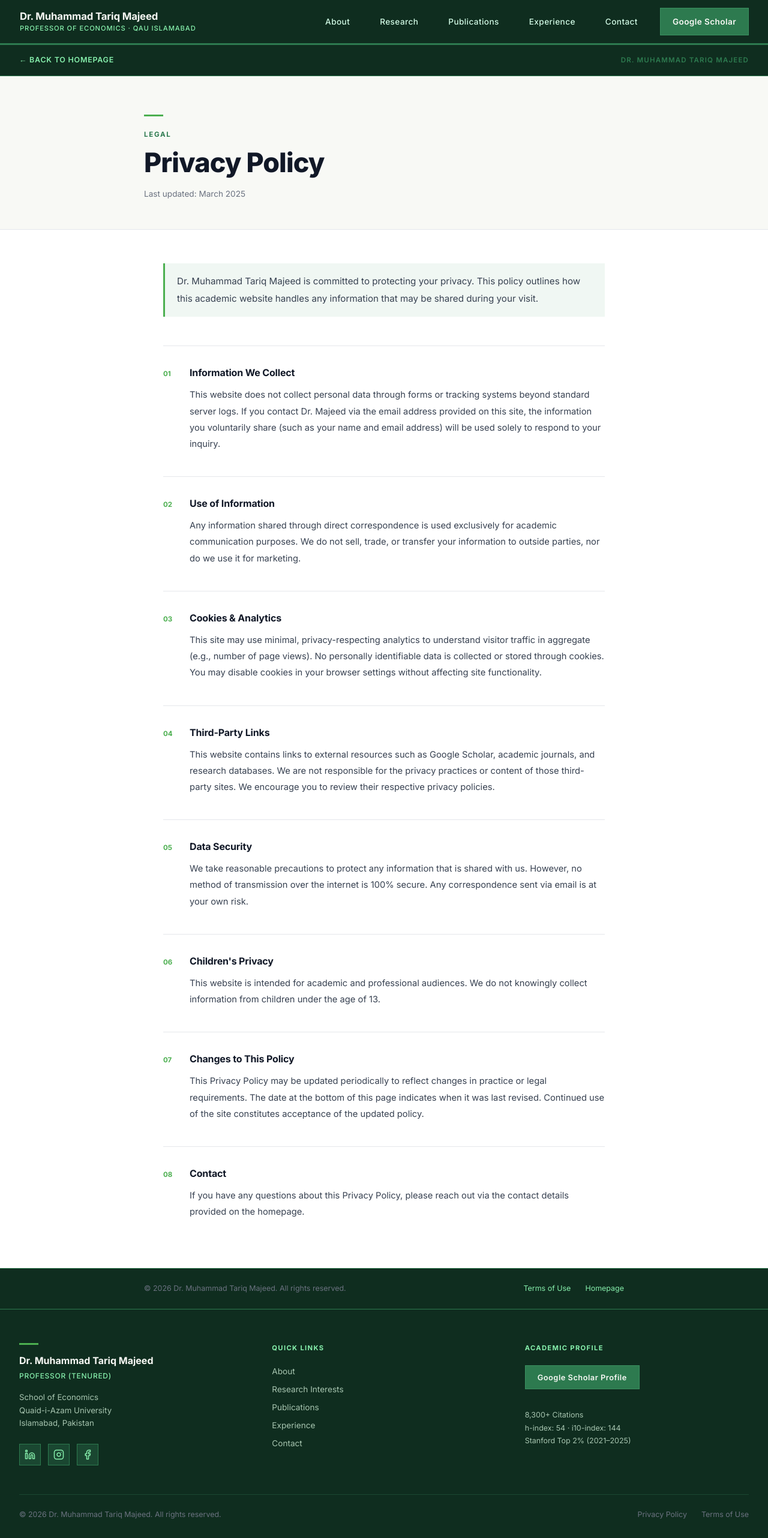
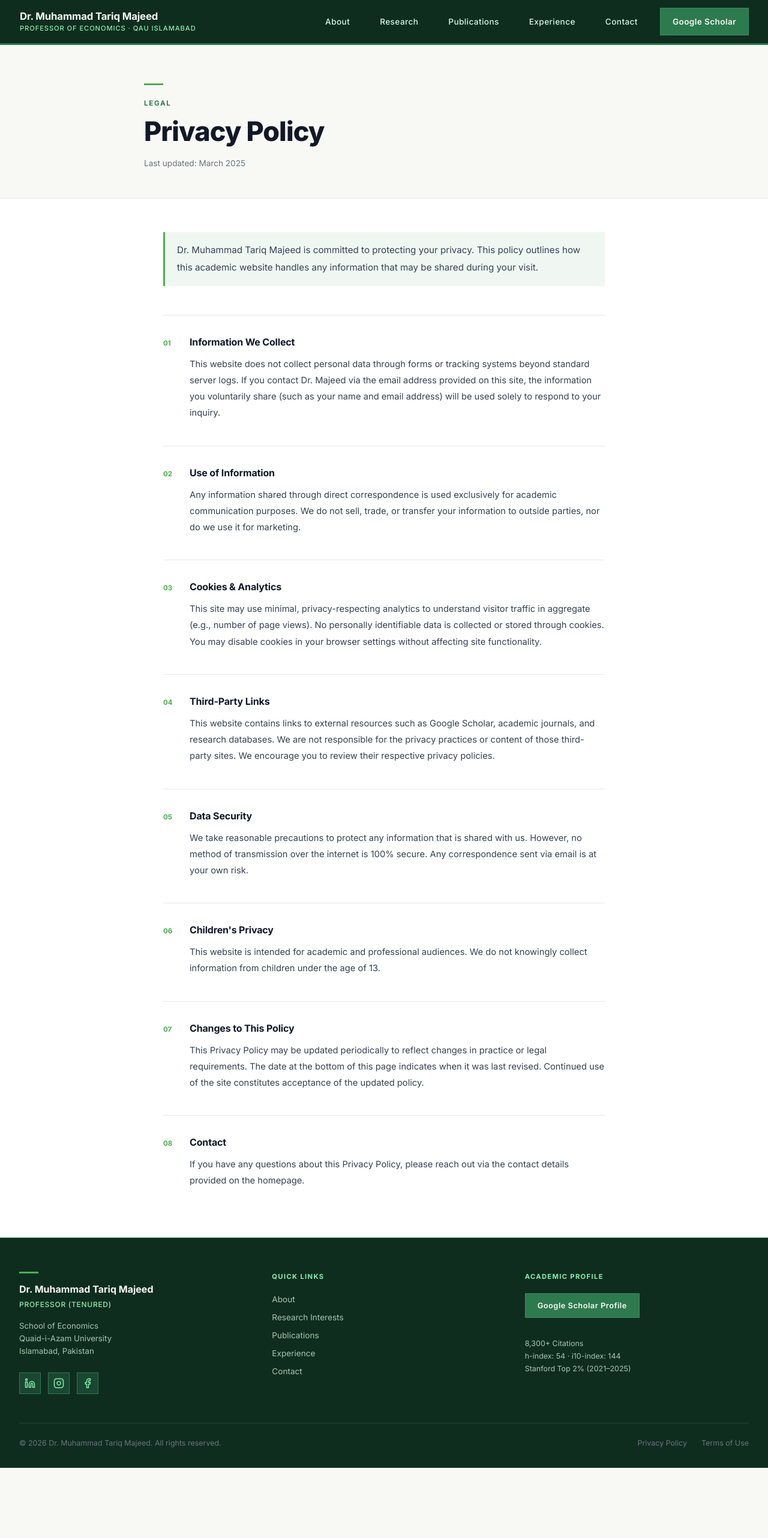
Before and after one commit to TalalMajeed/Dr-Tariq-Majeed, a Next.js app: page /privacy in a window 1280 px wide. Shown: the top 2564 px of the page at 60% size. After the commit the page ends 2447 px from the top, so only its background shows below. Built offline with nearby package versions, Linux system fonts and the light colour scheme.

Commit message:
Updated Privacy and Terms

```diff
--- a/app/privacy/page.tsx
+++ b/app/privacy/page.tsx
@@ -45,18 +45,6 @@ export default function PrivacyPolicy() {
   return (
     <main style={{ fontFamily: "'Inter', sans-serif", backgroundColor: "#ffffff", minHeight: "100vh" }}>
 
-      {/* Header bar */}
-      <div style={{ backgroundColor: "#0f2d1f", borderBottom: "1px solid #2d7a4f" }}>
-        <div style={{ maxWidth: "1280px", margin: "0 auto", padding: "1rem 2rem", display: "flex", alignItems: "center", justifyContent: "space-between" }}>
-          <Link href="/" style={{ color: "#86efac", textDecoration: "none", fontSize: "0.78rem", fontWeight: 600, letterSpacing: "0.06em", textTransform: "uppercase" }}>
-            ← Back to Homepage
-          </Link>
-          <span style={{ color: "#2d7a4f", fontSize: "0.72rem", letterSpacing: "0.1em", textTransform: "uppercase", fontWeight: 600 }}>
-            Dr. Muhammad Tariq Majeed
-          </span>
-        </div>
-      </div>
-
       {/* Hero */}
       <div style={{ backgroundColor: "#f8f9f5", borderBottom: "1px solid #e5e7eb", padding: "4rem 2rem 3rem" }}>
         <div style={{ maxWidth: "800px", margin: "0 auto" }}>
@@ -98,22 +86,7 @@ export default function PrivacyPolicy() {
         </div>
       </div>
 
-      {/* Footer strip */}
-      <div style={{ backgroundColor: "#0f2d1f", borderTop: "1px solid #2d7a4f", padding: "1.5rem 2rem" }}>
-        <div style={{ maxWidth: "800px", margin: "0 auto", display: "flex", flexWrap: "wrap", justifyContent: "space-between", alignItems: "center", gap: "1rem" }}>
-          <p style={{ color: "#6b7280", fontSize: "0.78rem" }}>
-            © {new Date().getFullYear()} Dr. Muhammad Tariq Majeed. All rights reserved.
-          </p>
-          <div style={{ display: "flex", gap: "1.5rem" }}>
-            <Link href="/terms" style={{ color: "#86efac", textDecoration: "none", fontSize: "0.78rem" }}>
-              Terms of Use
-            </Link>
-            <Link href="/" style={{ color: "#86efac", textDecoration: "none", fontSize: "0.78rem" }}>
-              Homepage
-            </Link>
-          </div>
-        </div>
-      </div>
+
 
     </main>
   );
--- a/app/terms/page.tsx
+++ b/app/terms/page.tsx
@@ -53,17 +53,7 @@ export default function TermsOfUse() {
   return (
     <main style={{ fontFamily: "'Inter', sans-serif", backgroundColor: "#ffffff", minHeight: "100vh" }}>
 
-      {/* Header bar */}
-      <div style={{ backgroundColor: "#0f2d1f", borderBottom: "1px solid #2d7a4f" }}>
-        <div style={{ maxWidth: "1280px", margin: "0 auto", padding: "1rem 2rem", display: "flex", alignItems: "center", justifyContent: "space-between" }}>
-          <Link href="/" style={{ color: "#86efac", textDecoration: "none", fontSize: "0.78rem", fontWeight: 600, letterSpacing: "0.06em", textTransform: "uppercase" }}>
-            ← Back to Homepage
-          </Link>
-          <span style={{ color: "#2d7a4f", fontSize: "0.72rem", letterSpacing: "0.1em", textTransform: "uppercase", fontWeight: 600 }}>
-            Dr. Muhammad Tariq Majeed
-          </span>
-        </div>
-      </div>
+
 
       {/* Hero */}
       <div style={{ backgroundColor: "#f8f9f5", borderBottom: "1px solid #e5e7eb", padding: "4rem 2rem 3rem" }}>
@@ -106,22 +96,7 @@ export default function TermsOfUse() {
         </div>
       </div>
 
-      {/* Footer strip */}
-      <div style={{ backgroundColor: "#0f2d1f", borderTop: "1px solid #2d7a4f", padding: "1.5rem 2rem" }}>
-        <div style={{ maxWidth: "800px", margin: "0 auto", display: "flex", flexWrap: "wrap", justifyContent: "space-between", alignItems: "center", gap: "1rem" }}>
-          <p style={{ color: "#6b7280", fontSize: "0.78rem" }}>
-            © {new Date().getFullYear()} Dr. Muhammad Tariq Majeed. All rights reserved.
-          </p>
-          <div style={{ display: "flex", gap: "1.5rem" }}>
-            <Link href="/privacy" style={{ color: "#86efac", textDecoration: "none", fontSize: "0.78rem" }}>
-              Privacy Policy
-            </Link>
-            <Link href="/" style={{ color: "#86efac", textDecoration: "none", fontSize: "0.78rem" }}>
-              Homepage
-            </Link>
-          </div>
-        </div>
-      </div>
+
 
     </main>
   );
```
